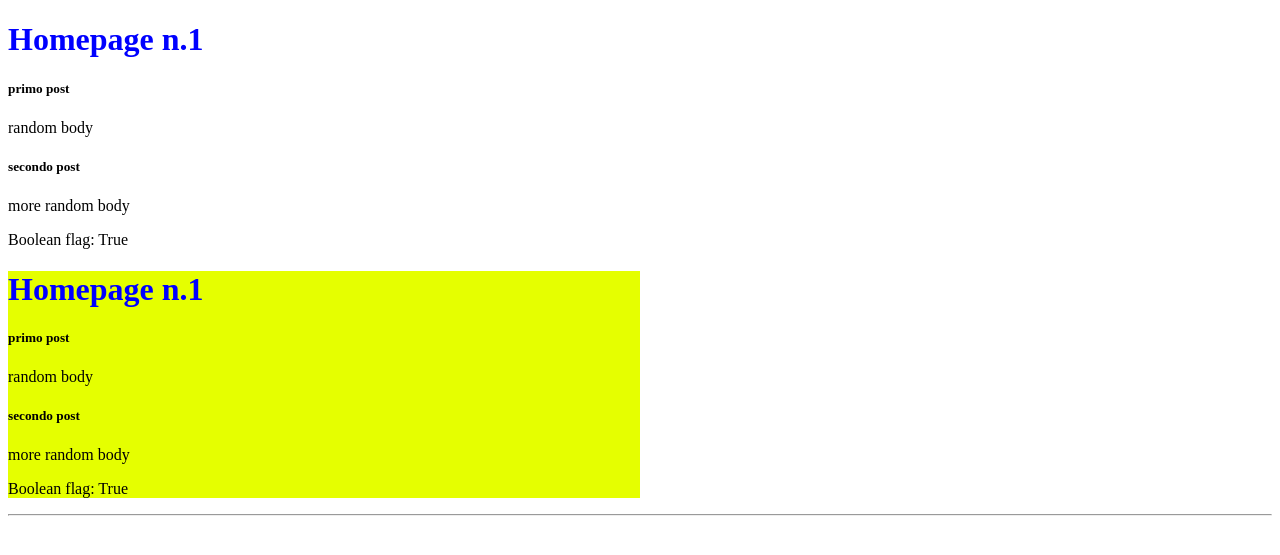
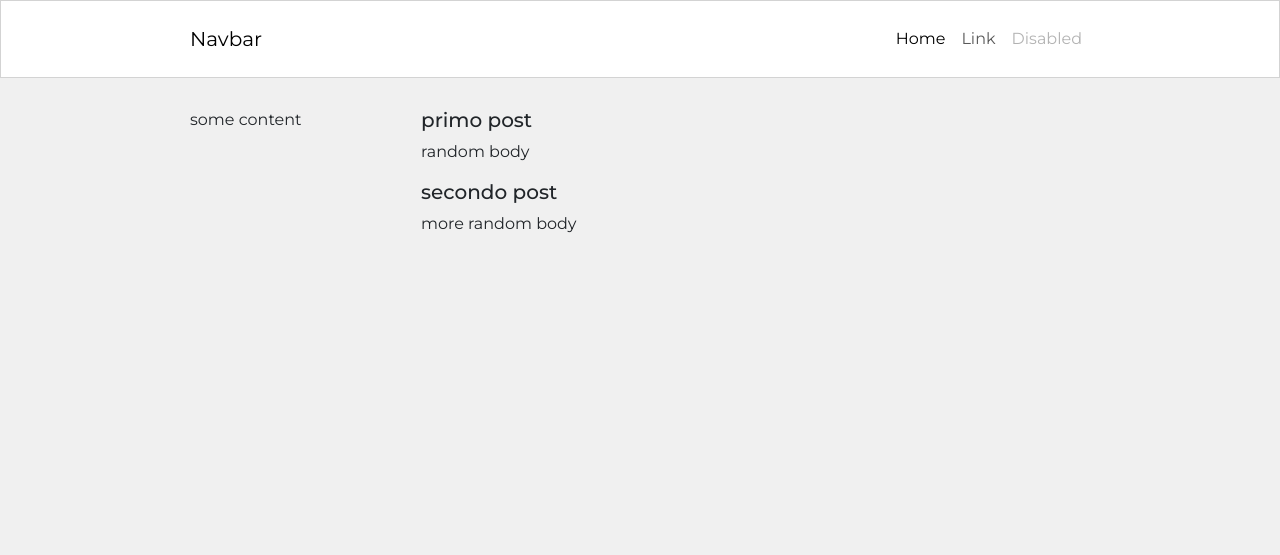
Before and after one commit to borsettoantonio/flask-blog, a Flask app: page / in a window 1280 px wide. Shown: the top 555 px of the page. Run offline with Flask 3, Linux system fonts and the light colour scheme.

Commit message:
Creazione Layout Grafico 1

```diff
--- a/blog/routes.py
+++ b/blog/routes.py
@@ -8,3 +8,7 @@
     some_boolean_flag = True
     return render_template("homepage.html", posts=posts,
                            boolean_flag=some_boolean_flag)
+
+@app.route("/about")
+def about():
+    return render_template("about_page.html")
--- a/blog/static/blog.css
+++ b/blog/static/blog.css
@@ -1,3 +1,23 @@
-h1 {
-    color: blue
+html,
+body {
+    font-family: 'Montserrat', sans-serif;
+    background-color: #f0f0f0;
 }
+
+.content-container {
+    max-width: 900px;
+    margin-top: 30px;
+    margin-bottom: 30px;
+    padding: 0;
+}
+
+.navbar-bg-white {
+    background-color: #fff;
+    border: 1px solid #d3d3d3;
+}
+
+.navbar-container {
+    max-width: 900px;
+    font-size: 0.5;
+    padding: 10px 0px 10px 0px;
+}
--- a/blog/templates/base.html
+++ b/blog/templates/base.html
@@ -5,15 +5,52 @@
     <meta charset="UTF-8">
     <meta name="viewport" content="width=device-width, initial-scale=1.0">
     <title>{% block title %}{% endblock %} - Blog Personale</title>
+    <link href="https://cdn.jsdelivr.net/npm/bootstrap@5.3.3/dist/css/bootstrap.min.css" rel="stylesheet"
+        integrity="sha384-QWTKZyjpPEjISv5WaRU9OFeRpok6YctnYmDr5pNlyT2bRjXh0JMhjY6hW+ALEwIH" crossorigin="anonymous">
+    <link rel="preconnect" href="https://fonts.googleapis.com">
+    <link rel="preconnect" href="https://fonts.gstatic.com" crossorigin>
+    <link href="https://fonts.googleapis.com/css2?family=Montserrat:ital,wght@0,100..900;1,100..900&display=swap"
+        rel="stylesheet">
     <link rel="stylesheet" href="{{ url_for('static', filename='blog.css')}}">
 </head>
 
 <body>
+    <nav class="navbar navbar-expand-lg navbar-bg-white">
+        <div class="container navbar-container">
+
+            <a class="navbar-brand" href="#">Navbar</a>
+            <button class="navbar-toggler" type="button" data-bs-toggle="collapse"
+                data-bs-target="#navbarSupportedContent" aria-controls="navbarSupportedContent" aria-expanded="false"
+                aria-label="Toggle navigation">
+                <span class="navbar-toggler-icon"></span>
+            </button>
+            <div class="collapse navbar-collapse" id="navbarSupportedContent">
+                <ul class="navbar-nav ms-auto ">
+                    <li class="nav-item">
+                        <a class="nav-link active" aria-current="page" href="#">Home</a>
+                    </li>
+                    <li class="nav-item">
+                        <a class="nav-link" href="#">Link</a>
+                    </li>
+
+                    <li class="nav-item">
+                        <a class="nav-link disabled" aria-disabled="true">Disabled</a>
+                    </li>
+                </ul>
+
+            </div>
+
+        </div>
+    </nav>
     {% block content %}
     {% endblock %}
 
     {% block content2 %}
     {% endblock %}
+
+    <script src="https://cdn.jsdelivr.net/npm/bootstrap@5.3.3/dist/js/bootstrap.bundle.min.js"
+        integrity="sha384-YvpcrYf0tY3lHB60NNkmXc5s9fDVZLESaAA55NDzOxhy9GkcIdslK1eN7N6jIeHz"
+        crossorigin="anonymous"></script>
 </body>
 
 </html>
--- a/blog/templates/homepage.html
+++ b/blog/templates/homepage.html
@@ -3,34 +3,26 @@
 {% block title %} Home
 {% endblock %}
 
+{% block content %}
+<div class="container content-container">
+    <div class="row no-gutters">
+        <div class="col-md-9 order-md-2">
+            <div>
+                {% for post in posts %}
+                <div>
+                    <h5>{{post.title}}</h5>
+                    <p>{{post.body}}</p>
+                </div>
+                {% endfor %}
+            </div>
+        </div>
+        <div class="col-md-3 order-md-1">
+            <p>some content</p>
+        </div>
+    </div>
 
-{% block content %}
 
-<div>
-    <h1>Homepage n.1</h1>
-    {% for post in posts %}
-    <h5>{{post.title}}</h5>
-    <p>{{post.body}}</p>
-    {% endfor %}
-    {% if boolean_flag %}
-    <p>Boolean flag: True</p>
-    {% endif %}
 </div>
 {% endblock %}
 
 <hr>
-{% block content2 %}
-
-<div style="background-color: rgb(229, 255, 0); width:50% ">
-    <h1>Homepage n.1</h1>
-    {% for post in posts %}
-    <h5>{{post.title}}</h5>
-    <p>{{post.body}}</p>
-    {% endfor %}
-    {% if boolean_flag %}
-    <p>Boolean flag: True</p>
-    {% endif %}
-</div>
-<hr>
-
-{% endblock %}
```
Also changed, not shown: blog/templates/about_page.html (added, +15 -0 lines), README.md.
